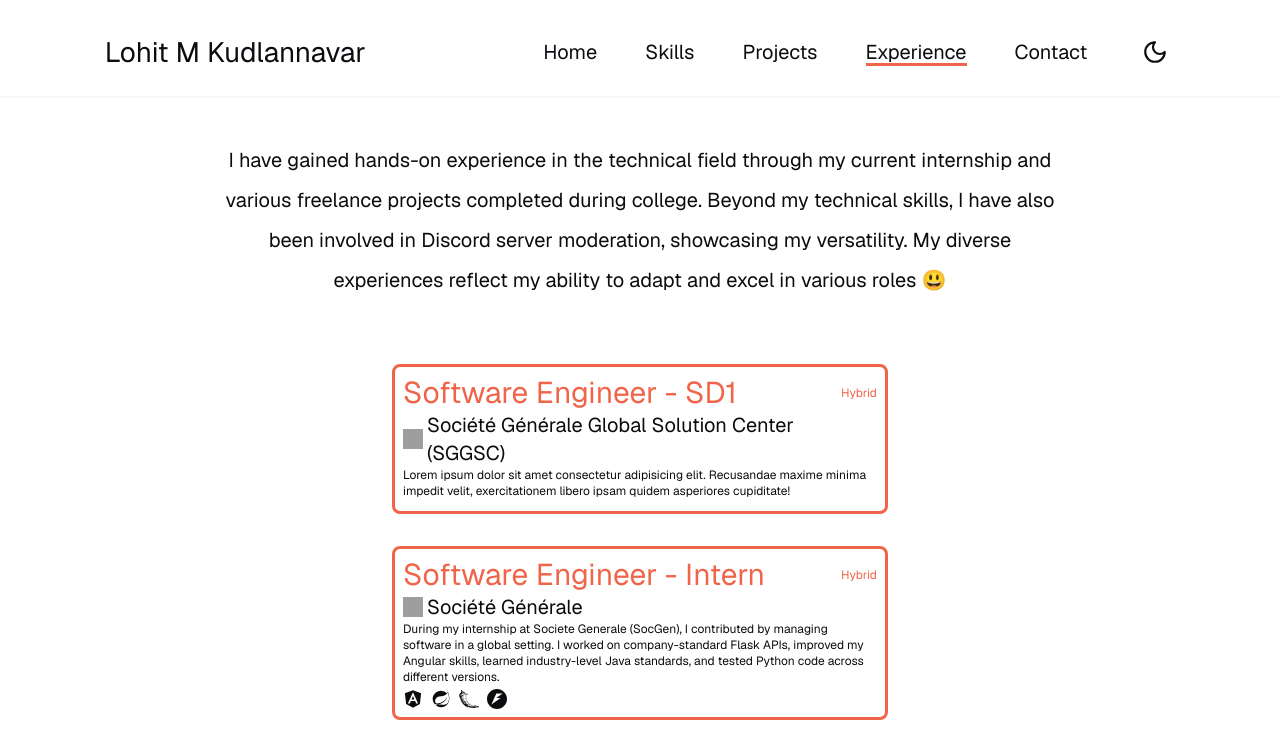
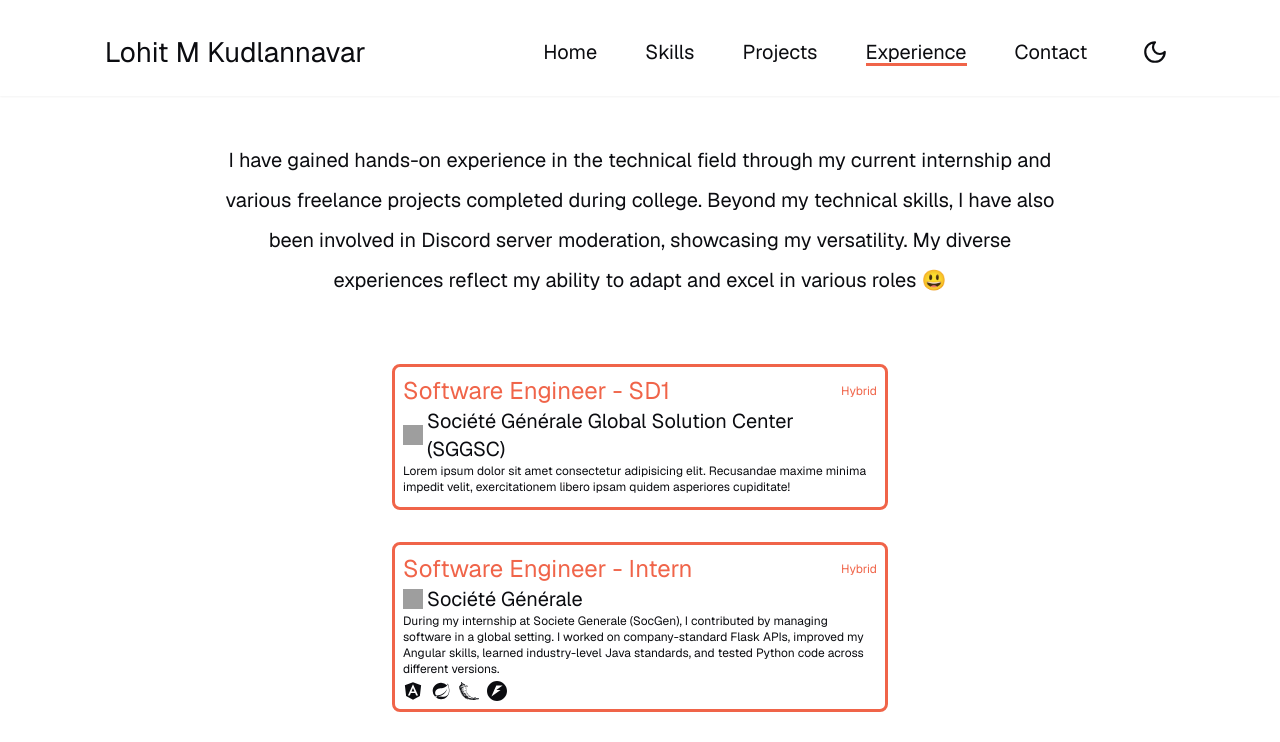
Before and after one commit to Lohit-pro/Portfolio_v2, a Next.js app: page /experience in a window 1280 px wide. Shown: the top 742 px of the page. Built offline with nearby package versions, Linux system fonts and the light colour scheme; grey boxes are pictures that could not be loaded.

Commit message:
update: Experiences

```diff
--- a/src/app/_components/ExperienceCard.tsx
+++ b/src/app/_components/ExperienceCard.tsx
@@ -38,7 +38,7 @@
         >
           <div className="md:group-hover:blur-[3px] transition-all duration-300">
             <span className="flex justify-between items-center">
-              <div className="role text-secondary md:text-3xl leading-tight">
+              <div className="role text-secondary md:text-2xl leading-tight">
                 {experience.role}
               </div>
               <div className="mode text-secondary text-xs md:text-xs">
```
